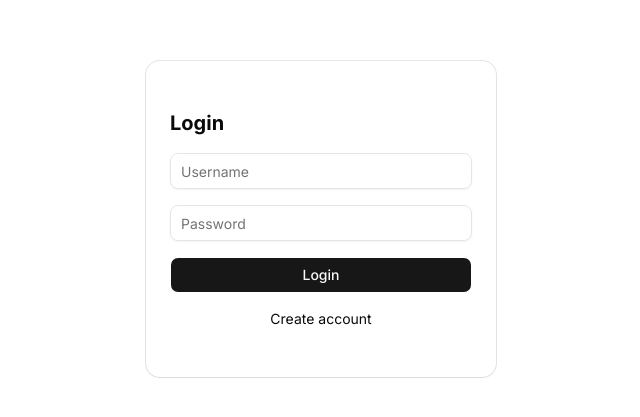
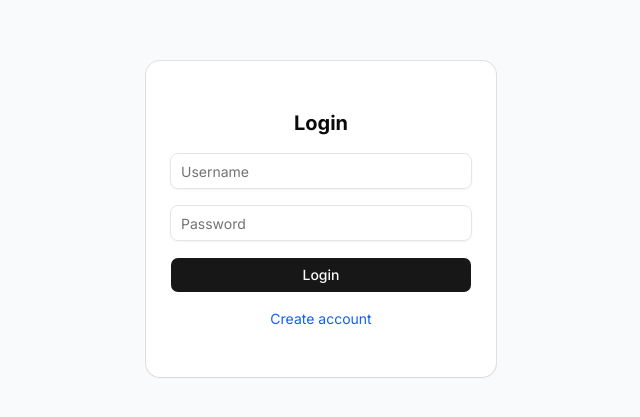
Before and after one commit to learnwithzat/AccountingAppWeb, a Next.js app: page /login in a window 1280 px wide. Shown: the part 181-598 px from the top of the page, without its empty margins (319-959 px from the left). Built offline with nearby package versions, Linux system fonts and the light colour scheme; no server answers.

Commit message:
extraloginadded

```diff
--- a/src/app/login/page.tsx
+++ b/src/app/login/page.tsx
@@ -10,6 +10,7 @@ import { saveToken } from '@/lib/auth';
 import { Button } from '@/components/ui/button';
 import { Input } from '@/components/ui/input';
 import { Card, CardContent } from '@/components/ui/card';
+import { Loader2 } from 'lucide-react'; // optional icon spinner
 
 export default function LoginPage() {
 	const router = useRouter();
@@ -33,10 +34,10 @@ export default function LoginPage() {
 	};
 
 	return (
-		<div className='flex h-screen items-center justify-center'>
+		<div className='flex h-screen items-center justify-center bg-gray-50'>
 			<Card className='w-[350px]'>
 				<CardContent className='space-y-4 p-6'>
-					<h1 className='text-xl font-bold'>Login</h1>
+					<h1 className='text-xl font-bold text-center'>Login</h1>
 
 					<Input
 						placeholder='Username'
@@ -52,12 +53,13 @@ export default function LoginPage() {
 					<Button
 						onClick={handleLogin}
 						disabled={loading}
-						className='w-full'>
-						{loading ? 'Loading...' : 'Login'}
+						className='w-full flex items-center justify-center space-x-2'>
+						{loading && <Loader2 className='h-5 w-5 animate-spin' />}
+						<span>{loading ? 'Logging in...' : 'Login'}</span>
 					</Button>
 
 					<p
-						className='text-sm cursor-pointer text-center'
+						className='text-sm cursor-pointer text-center text-blue-600 hover:underline'
 						onClick={() => router.push('/register')}>
 						Create account
 					</p>
```
